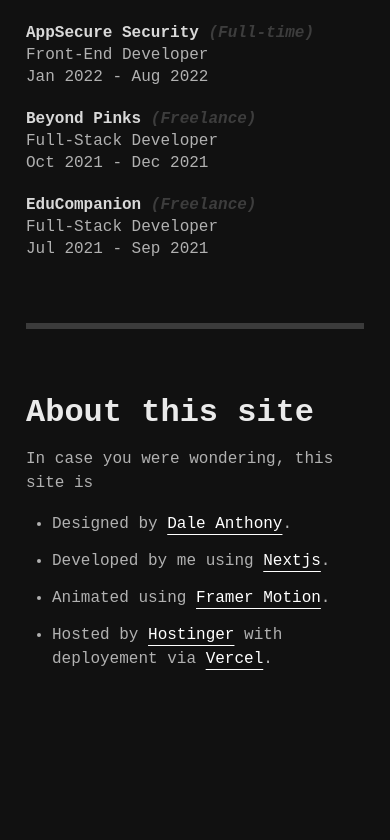
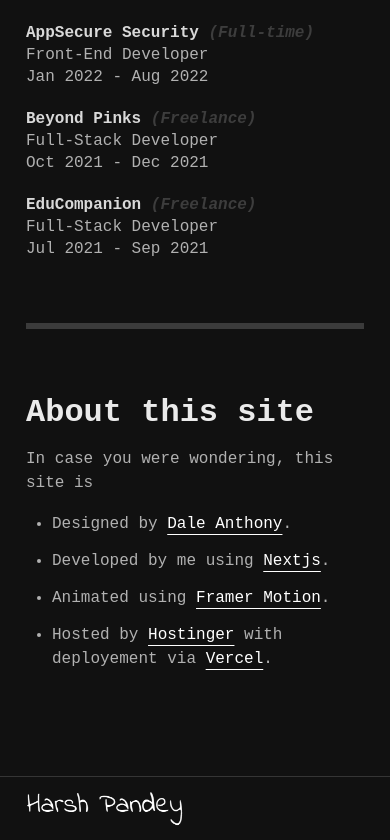
Before and after one commit to harshpandey002/portfolio-new, a Next.js app: page /about in a window 390 px wide. Shown: the part 1995-2835 px from the top of the page. Before the commit the page ends 2771 px from the top, so only its background shows below. Built offline with nearby package versions, Linux system fonts and the light colour scheme; grey boxes are pictures that could not be loaded.

Commit message:
Mobile Footer

```diff
--- a/components/Layout.jsx
+++ b/components/Layout.jsx
@@ -1,6 +1,8 @@
+/* eslint-disable @next/next/no-img-element */
 import styles from "@/styles/Layout.module.css";
 import { motion } from "framer-motion";
 import Head from "next/head";
+import Link from "next/link";
 import Header from "./Header";
 
 export default function Layout({ title, description, children }) {
@@ -92,6 +94,11 @@
 
       <Header />
       <div className={styles.children}>{children}</div>
+      <motion.div exit={{ opacity: 0 }} className={styles.footer}>
+        <Link href="/" scroll={false}>
+          <img src="../signature.png" alt="Logo" />
+        </Link>
+      </motion.div>
     </motion.div>
   );
 }
--- a/pages/index.jsx
+++ b/pages/index.jsx
@@ -44,7 +44,7 @@
             <AnimatedText>
               I’m Harsh Pandey, an India based Full-Stack blockchain developer
               with over two years of development experience with Reactjs/Nextjs.
-              I specialise in developing responsive user interfaces for
+              I specialize in developing responsive user interfaces for
               web-based applications with a focus on secure and smooth user
               experience.
             </AnimatedText>
--- a/styles/Layout.module.css
+++ b/styles/Layout.module.css
@@ -5,9 +5,25 @@
   overflow: hidden;
 }
 
+.footer {
+  display: none;
+  align-items: center;
+  /* justify-content: center; */
+  padding: 1rem 2rem;
+  border-top: 1px solid #353535;
+}
+
+.footer img {
+  width: 160px;
+}
+
 @media only screen and (max-width: 900px) {
   .children {
     padding: 2rem;
     padding-bottom: 8rem;
   }
+
+  .footer {
+    display: flex;
+  }
 }
```
